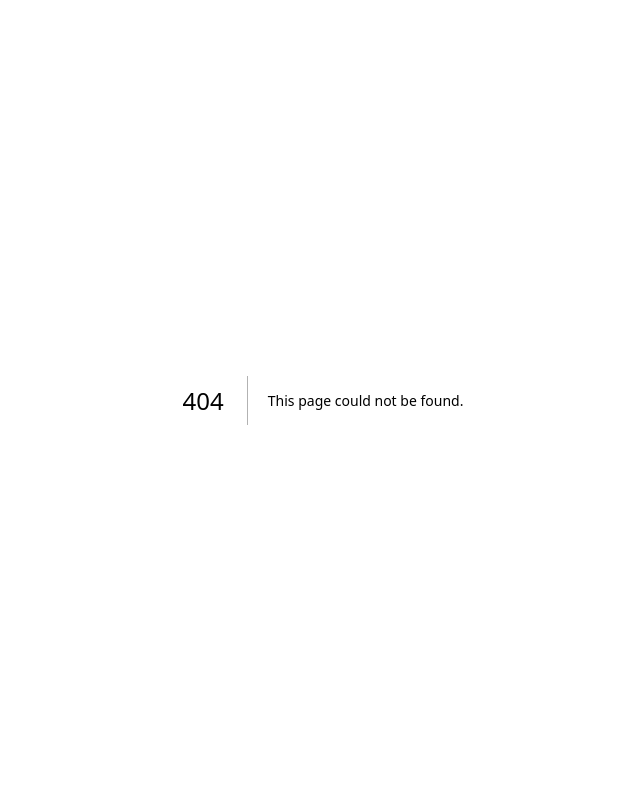
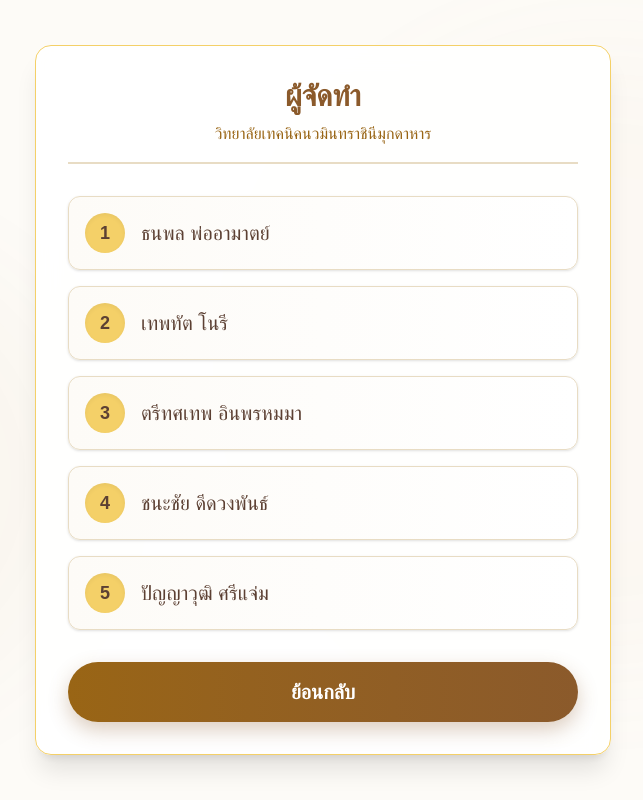
Before and after one commit to PA-PaperX/Wan-Sunthon-Phu, a Next.js app: page /credits in a window 1280 px wide. Before the commit this address had no page. Shown: the whole page, without its empty margins (317-960 px from the left). Built offline with nearby package versions, Linux system fonts and the light colour scheme.

Commit message:
feat: Add credits page and link from results screen

```diff
--- a/app/components/AnimatedResult.tsx
+++ b/app/components/AnimatedResult.tsx
@@ -4,6 +4,7 @@ import { motion } from 'framer-motion';
 import { useEffect, useState } from 'react';
 import confetti from 'canvas-confetti';
 import { SessionData } from '../types/quiz';
+import Link from 'next/link';
 
 export default function AnimatedResult({
   session,
@@ -101,16 +102,29 @@ export default function AnimatedResult({
            'พยายามอีกนิด! ภาษาไทยไม่ยากอย่างที่คิด ✌️'}
         </motion.p>
 
-        <form action={onPlayAgain} className="w-full">
+        <div className="flex flex-col sm:flex-row gap-4 w-full">
+          <form action={onPlayAgain} className="w-full sm:w-1/2">
             <motion.button
               type="submit"
-            className="inline-block w-full bg-gradient-to-r from-[#996515] to-[#8B5A2B] hover:from-[#8B5A2B] hover:to-[#6E4823] text-white font-bold py-4 px-8 rounded-full text-xl shadow-[0_8px_20px_rgba(139,90,43,0.3)] transition-all"
+              className="inline-block w-full bg-gradient-to-r from-[#996515] to-[#8B5A2B] hover:from-[#8B5A2B] hover:to-[#6E4823] text-white font-bold py-4 px-8 rounded-full text-lg sm:text-xl shadow-[0_8px_20px_rgba(139,90,43,0.3)] transition-all h-full"
               whileHover={{ scale: 1.05 }}
               whileTap={{ scale: 0.95 }}
             >
               เล่นอีกครั้ง
             </motion.button>
           </form>
+
+          <Link href="/credits" className="w-full sm:w-1/2">
+            <motion.button
+              type="button"
+              className="inline-block w-full bg-white border-2 border-[#8B5A2B] text-[#8B5A2B] hover:bg-[#FDFBF7] font-bold py-4 px-8 rounded-full text-lg sm:text-xl shadow-[0_8px_20px_rgba(139,90,43,0.1)] transition-all h-full"
+              whileHover={{ scale: 1.05 }}
+              whileTap={{ scale: 0.95 }}
+            >
+              ผู้จัดทำ
+            </motion.button>
+          </Link>
+        </div>
       </motion.div>
 
       <div className="max-w-xl w-full space-y-6 relative z-10">
--- /dev/null
+++ b/app/credits/page.tsx
@@ -0,0 +1,63 @@
+'use client';
+
+import { motion } from 'framer-motion';
+import { useRouter } from 'next/navigation';
+
+export default function CreditsPage() {
+  const router = useRouter();
+
+  const creators = [
+    "ธนพล พ่ออามาตย์",
+    "เทพทัต โนรี",
+    "ตรีทศเทพ อินพรหมมา",
+    "ชนะชัย ดีดวงพันธ์",
+    "ปัญญาวุฒิ ศรีแจ่ม"
+  ];
+
+  return (
+    <div className="min-h-screen bg-[#FDFBF7] flex flex-col items-center justify-center p-4 selection:bg-[#F4D068] selection:text-[#5C4033] relative overflow-hidden">
+      {/* Background Decor */}
+      <div className="fixed inset-0 pointer-events-none z-0 overflow-hidden opacity-[0.03]">
+        <div className="absolute top-10 right-10 w-[40rem] h-[40rem] bg-[#D4A373] rounded-full blur-3xl"></div>
+        <div className="absolute bottom-20 -left-20 w-[30rem] h-[30rem] bg-[#996515] rounded-full blur-3xl"></div>
+      </div>
+
+      <motion.div
+        className="max-w-xl w-full bg-white/90 backdrop-blur-md rounded-2xl shadow-xl overflow-hidden border border-[#F4D068] p-8 text-center relative z-10"
+        initial={{ opacity: 0, y: 50, scale: 0.95 }}
+        animate={{ opacity: 1, y: 0, scale: 1 }}
+        transition={{ duration: 0.6, type: "spring", bounce: 0.4 }}
+      >
+        <h1 className="text-3xl font-bold text-[#8B5A2B] mb-2">ผู้จัดทำ</h1>
+        <p className="text-[#996515] mb-8 border-b-2 border-[#E8DCC4] pb-4">วิทยาลัยเทคนิคนวมินทราชินีมุกดาหาร</p>
+
+        <div className="space-y-4 mb-8">
+          {creators.map((name, index) => (
+            <motion.div
+              key={index}
+              className="p-4 rounded-xl bg-gradient-to-r from-[#FDFBF7] to-white border border-[#E8DCC4] shadow-sm flex items-center gap-4"
+              initial={{ opacity: 0, x: -30 }}
+              animate={{ opacity: 1, x: 0 }}
+              transition={{ delay: 0.2 + (index * 0.1), type: "spring", bounce: 0.4 }}
+              whileHover={{ scale: 1.02, borderColor: '#D4A373' }}
+            >
+              <div className="w-10 h-10 rounded-full bg-[#F4D068] flex items-center justify-center text-[#5C4033] font-bold text-lg shadow-inner">
+                {index + 1}
+              </div>
+              <span className="text-xl font-medium text-[#5C4033]">{name}</span>
+            </motion.div>
+          ))}
+        </div>
+
+        <motion.button
+          onClick={() => router.back()}
+          className="inline-block w-full bg-gradient-to-r from-[#996515] to-[#8B5A2B] hover:from-[#8B5A2B] hover:to-[#6E4823] text-white font-bold py-4 px-8 rounded-full text-xl shadow-[0_8px_20px_rgba(139,90,43,0.3)] transition-all"
+          whileHover={{ scale: 1.05 }}
+          whileTap={{ scale: 0.95 }}
+        >
+          ย้อนกลับ
+        </motion.button>
+      </motion.div>
+    </div>
+  );
+}
```
Lines whose indentation alone changed are shown as unchanged.
